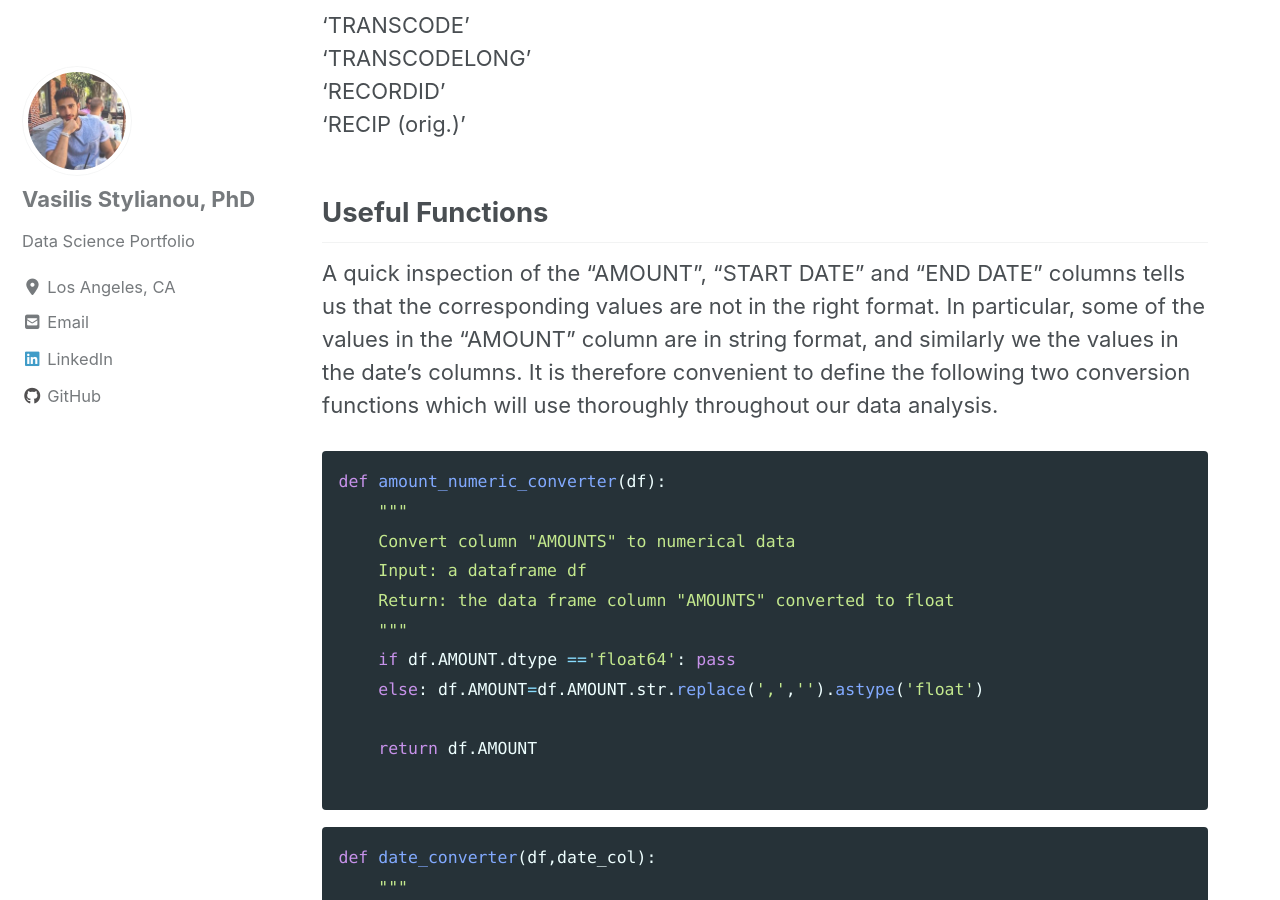
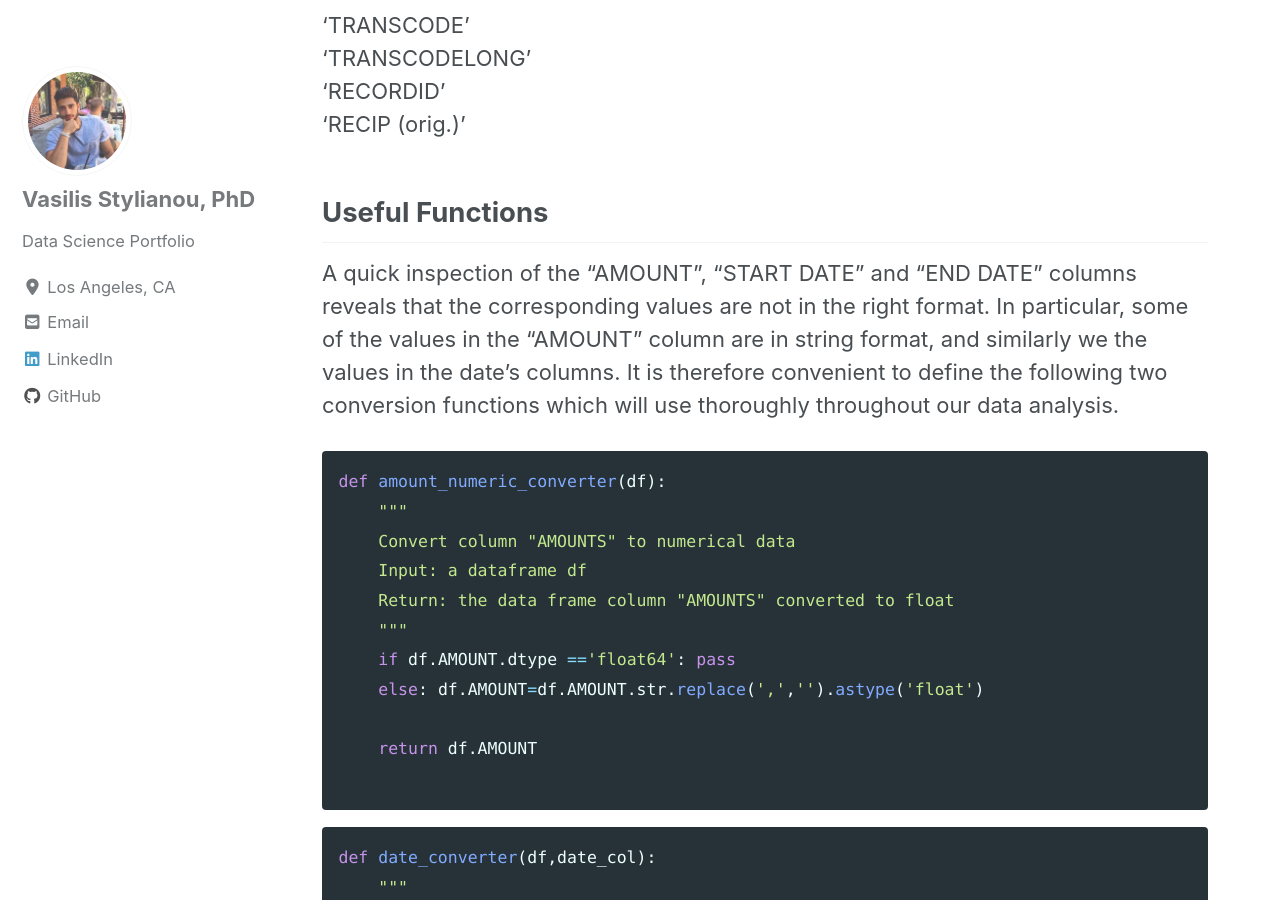
Before and after one commit to vasilis-stylianou/vasilis-stylianou.github.io, a Jekyll site: the page built from _posts/2019-07-15-expenditures.md, in a window 1280 px wide and 900 px high, scrolled down 3657 px. Built offline with Jekyll 4.4.1, drawn with Linux system fonts in a browser that asks for light colours; cached includes are drawn as plain includes; nearby versions of some CDN libraries.

Commit message:
Update 2019-07-15-expenditures.md

````diff
--- a/_posts/2019-07-15-expenditures.md
+++ b/_posts/2019-07-15-expenditures.md
@@ -247,7 +247,7 @@ sample.columns.tolist();
 
 ## Useful Functions
 
-A quick inspection of the "AMOUNT", "START DATE" and "END DATE" columns tells us that the corresponding values are not in the right format. In particular, some of the values in the "AMOUNT" column are in string format, and similarly we the values in the date's columns. It is therefore convenient to define the following two conversion functions which will use thoroughly throughout our data analysis.
+A quick inspection of the "AMOUNT", "START DATE" and "END DATE" columns reveals that the corresponding values are not in the right format. In particular, some of the values in the "AMOUNT" column are in string format, and similarly we the values in the date's columns. It is therefore convenient to define the following two conversion functions which will use thoroughly throughout our data analysis.
 
 
 ```python
````
